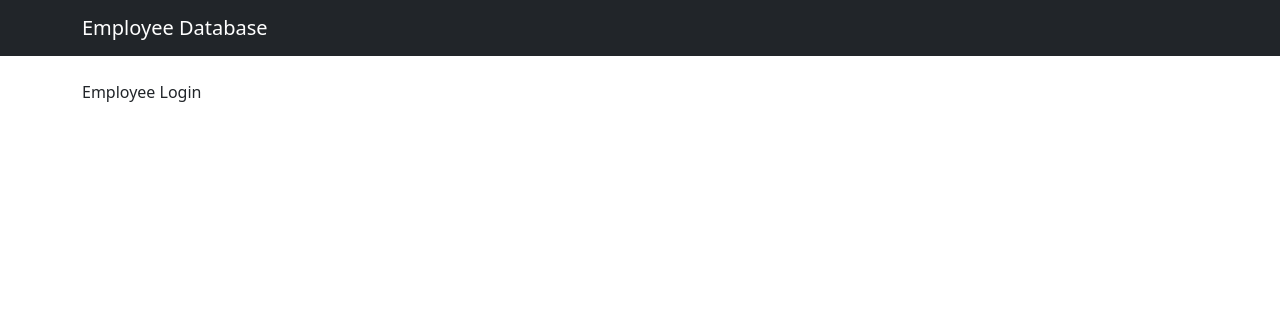
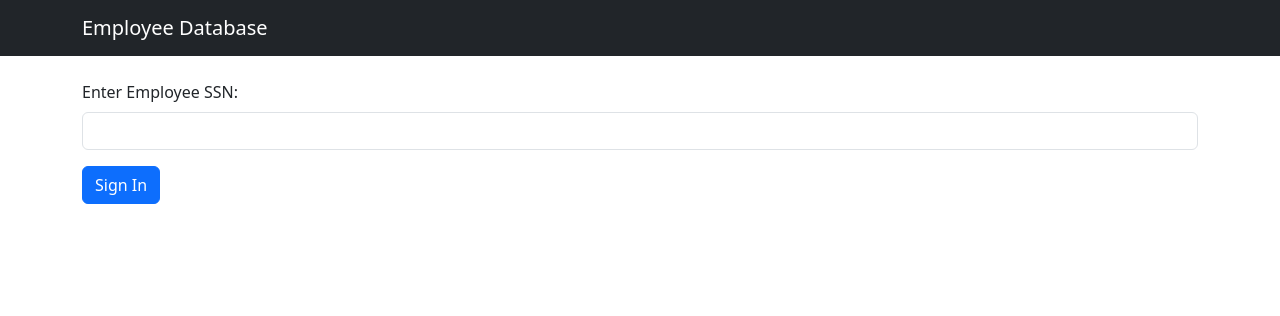
Before and after one commit to pbinspanish/comp-4150-project, a PHP site: page /employee/employee_login.php in a window 1280 px wide. Shown: the top 316 px of the page. Run offline with PHP 8.4, Linux system fonts and the light colour scheme.

Commit message:
add employee login page

```diff
--- a/Webpage/employee/employee_login.php
+++ b/Webpage/employee/employee_login.php
@@ -3,7 +3,27 @@ require_once $_SERVER['DOCUMENT_ROOT'] . '/lib/db_config.php';
 include $_SERVER['DOCUMENT_ROOT'] . '/templates/header.php';
 ?>
 
-Employee Login
+<form method="POST" class="mb-4">
+	<div class="mb-3">
+		<label for="ssn" class="form-label">Enter Employee SSN:</label>
+		<input type="text" class="form-control" id="ssn" name="ssn" pattern="[0-9]{9}" maxlength="9" required>
+	</div>
+	<button type="submit" class="btn btn-primary">Sign In</button>
+</form>
+
+<?php
+if ($_SERVER['REQUEST_METHOD'] === 'POST' && !empty($_POST['ssn'])) {
+	session_start();
+
+	$_SESSION['SSN'] = $_POST['ssn'];
+
+	header('Location: /employee/employee_dashboard.php');
+	exit;
+
+	# add some error handling, actually go to the database and make sure the
+	# employee exists
+}
+?>
 
 <?php
 include $_SERVER['DOCUMENT_ROOT'] . '/templates/footer.php';
```
